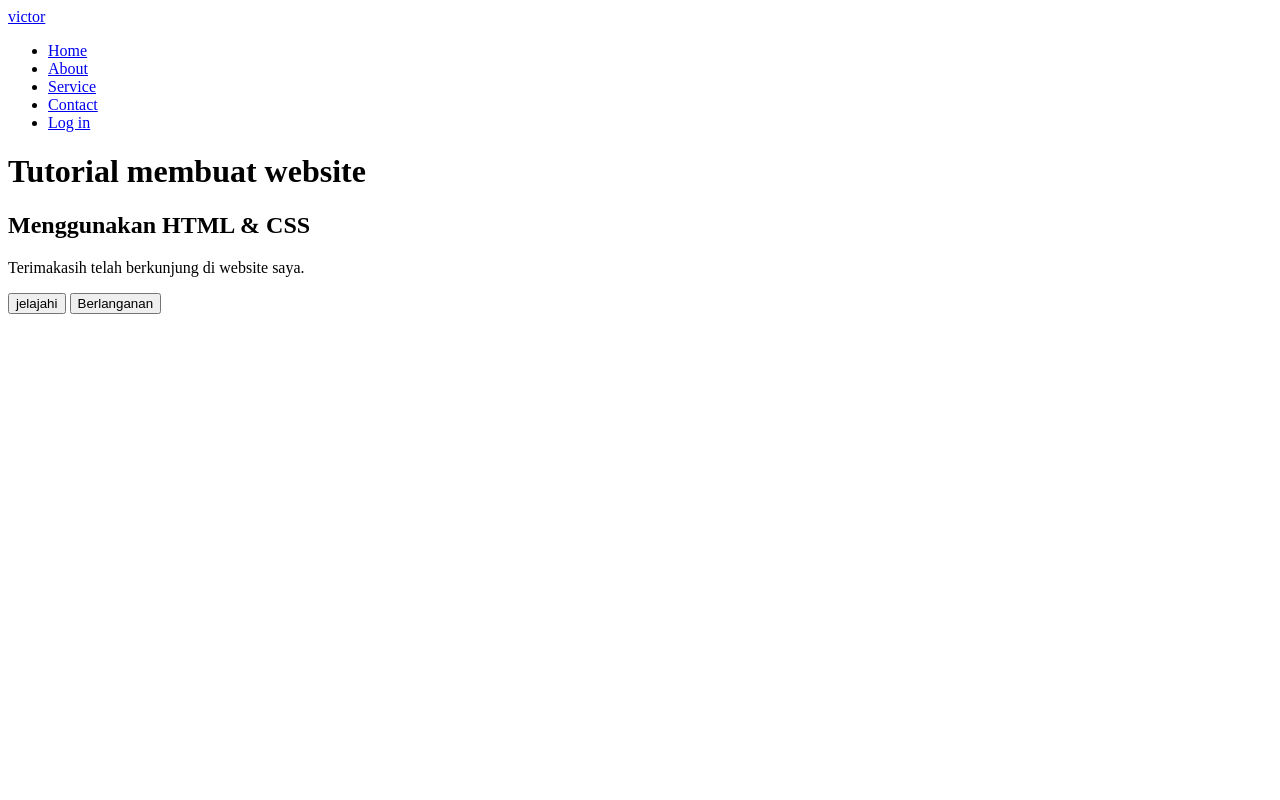
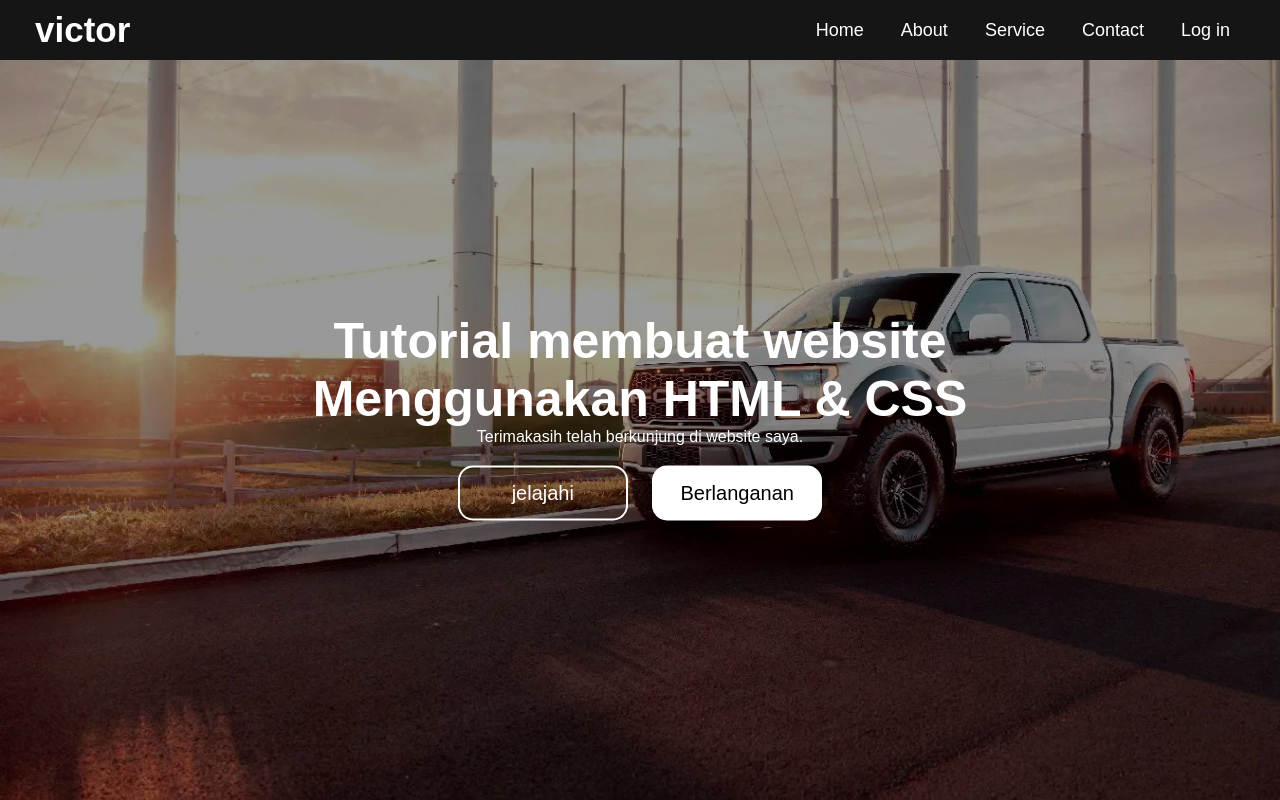
Before and after one commit to Jikosas/website-personal, a plain HTML site: page index.html in a window 1280 px wide. Drawn offline with Linux system fonts and the light colour scheme.

Commit message:
Update index.html

```diff
--- a/index.html
+++ b/index.html
@@ -8,7 +8,7 @@
     <title>Simpel website</title>
 
     <!--link css-->
-    <link rel="stylesheet" href="p.css">
+    <link rel="stylesheet" href="style.css">
 </head>
 
 <body>
```
